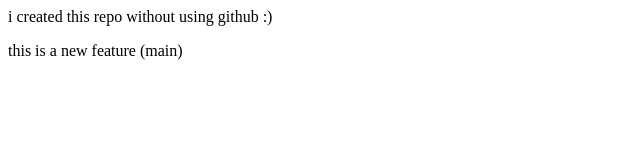
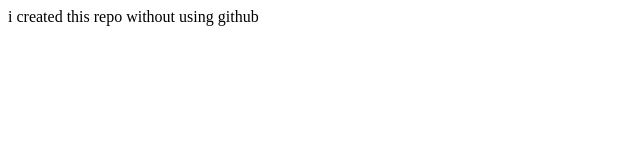
Before and after one commit to rishi-git007/local, a plain HTML site: page index.html in a window 1280 px wide. Shown: the whole page, without its empty margins (0-640 px from the left). Drawn offline with Linux system fonts and the light colour scheme.

Commit message:
cleared second paragraph

```diff
--- a/index.html
+++ b/index.html
@@ -1,2 +1 @@
-<p>i created this repo without using github :)</p>
-<p>this is a new feature (main)</p>
+<p>i created this repo without using github </p>
```
